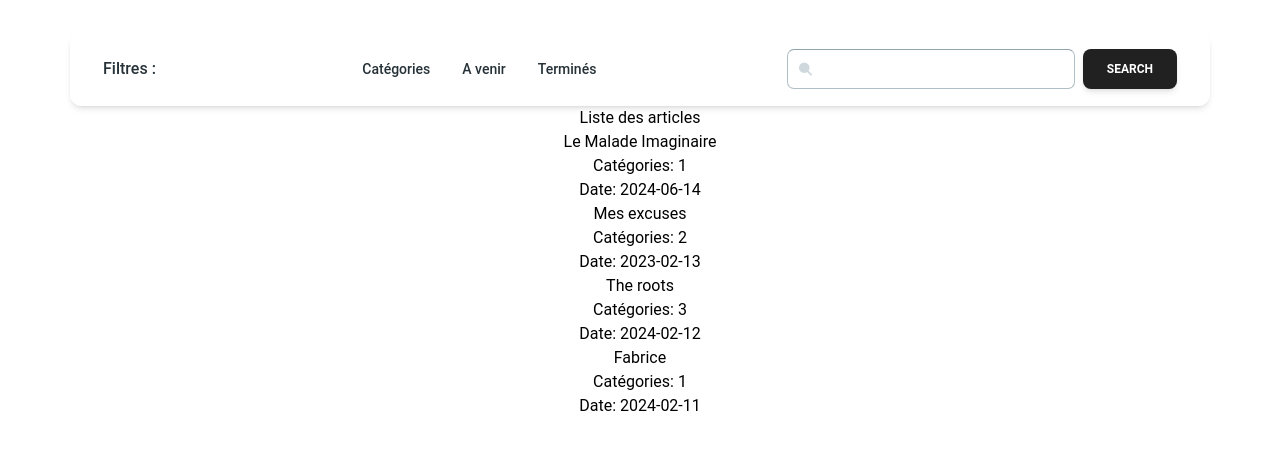
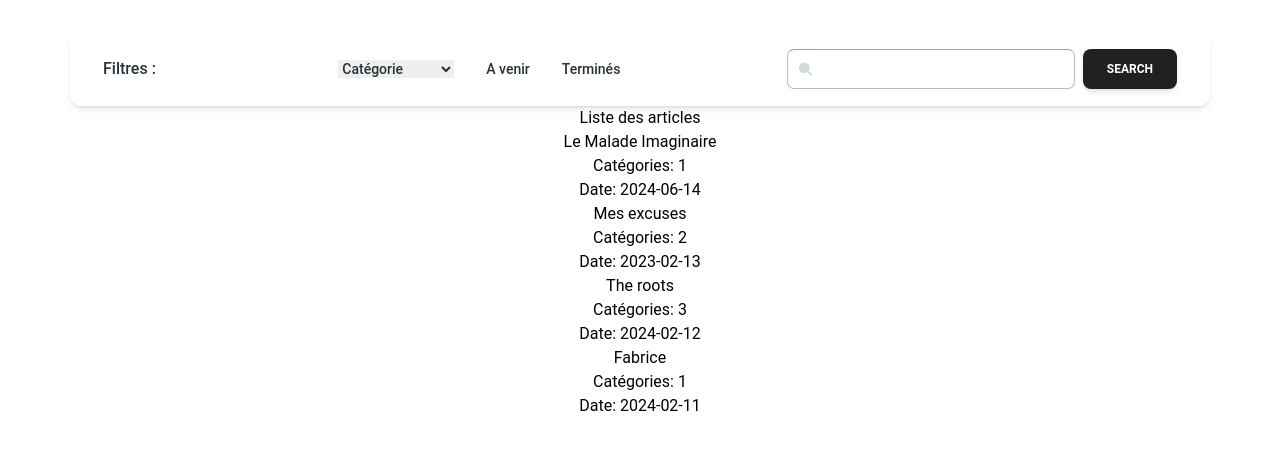
Before and after one commit to antonylao/alpha-front, a React (Vite) app: page / in a window 1280 px wide. Shown: the top 450 px of the page. Built offline with nearby package versions, Linux system fonts and the light colour scheme.

Commit message:
feat: select by categories checked

```diff
--- a/src/Components/SearchBar/SearchBarEvent/SearchBar.tsx
+++ b/src/Components/SearchBar/SearchBarEvent/SearchBar.tsx
@@ -7,10 +7,30 @@ import {
   IconButton,
   Input,
 } from "@material-tailwind/react";
+import Data from "./data.json";
 
-export function SearchBar({ onFilterFuturePosts, onFilterPastPosts, posts }) {
+function mapCategoryIdToLabel(categoryId) {
+  switch (categoryId) {
+    case 1:
+      return "Theatre";
+    case 2:
+      return "One-man-show";
+    case 3:
+      return "Concert";
+    default:
+      return "Unknown";
+  }
+}
+
+export function SearchBar({
+  onFilterFuturePosts,
+  onFilterPastPosts,
+  posts,
+  onCategoryChange,
+}) {
   const [openNav, setOpenNav] = React.useState(false);
   const [search, setSearch] = useState("");
+  const [selectedCategory, setSelectedCategory] = useState("");
 
   React.useEffect(() => {
     window.addEventListener(
@@ -41,6 +61,13 @@ export function SearchBar({ onFilterFuturePosts, onFilterPastPosts, posts }) {
     post.title.toLowerCase().includes(search.toLowerCase())
   );
 
+  const categories = Array.from(new Set(Data.map((item) => item.categories)));
+
+  const handleCategoryChange = (e) => {
+    setSelectedCategory(e.target.value);
+    onCategoryChange(e.target.value);
+  };
+
   const navList = (
     <ul className="mt-2 mb-4 flex flex-col gap-2 lg:mb-0 lg:mt-0 lg:flex-row lg:items-center lg:gap-6">
       <Typography
@@ -49,9 +76,20 @@ export function SearchBar({ onFilterFuturePosts, onFilterPastPosts, posts }) {
         color="blue-gray"
         className="flex items-center gap-x-2 p-1 font-medium"
       >
-        <a href="#" className="flex items-center">
-          Catégories
-        </a>
+        <select
+          className="flex items-center"
+          onChange={handleCategoryChange}
+          value={selectedCategory}
+        >
+          <option value="" disabled selected>
+            Catégorie
+          </option>
+          {categories.map((categoryId, index) => (
+            <option key={index} value={categoryId}>
+              {mapCategoryIdToLabel(categoryId)}
+            </option>
+          ))}
+        </select>
       </Typography>
       <Typography
         as="li"
--- a/src/Pages/EventPage/Index/EventIndexPage.tsx
+++ b/src/Pages/EventPage/Index/EventIndexPage.tsx
@@ -32,12 +32,24 @@ export function EventIndex() {
     setFilteredPosts(pastPosts);
   };
 
+  const filterPostsByCategory = (categoryId) => {
+    if (categoryId === "") {
+      setFilteredPosts(posts);
+    } else {
+      const filtered = posts.filter(
+        (post) => post.categories.toString() === categoryId.toString()
+      );
+      setFilteredPosts(filtered);
+    }
+  };
+
   return (
     <>
       <SearchBar
         onFilterFuturePosts={filterFuturePosts}
         onFilterPastPosts={filterPastPosts}
         posts={posts}
+        onCategoryChange={filterPostsByCategory}
       />
       <Exemple filteredPosts={filteredPosts} />
     </>
```
